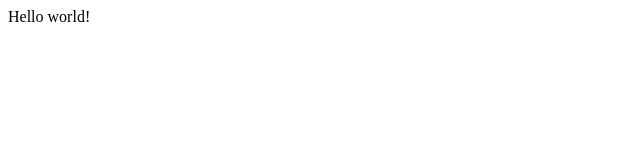
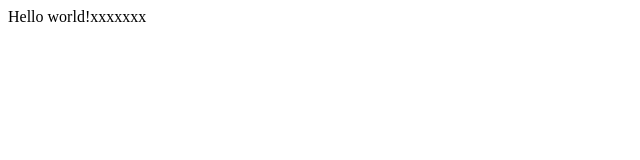
Before and after one commit to garryw28/git-test, a plain HTML site: page index.html in a window 1280 px wide. Shown: the full height of the page, 0-640 px from the left. Drawn offline with Linux system fonts and the light colour scheme.

Commit message:
ver:1.0.0 tkt:ad-hoc msg:fix-staging

```diff
--- a/index.html
+++ b/index.html
@@ -1,3 +1,3 @@
 <html>
-    Hello world!
+    Hello world!xxxxxxx
 </html>
```
